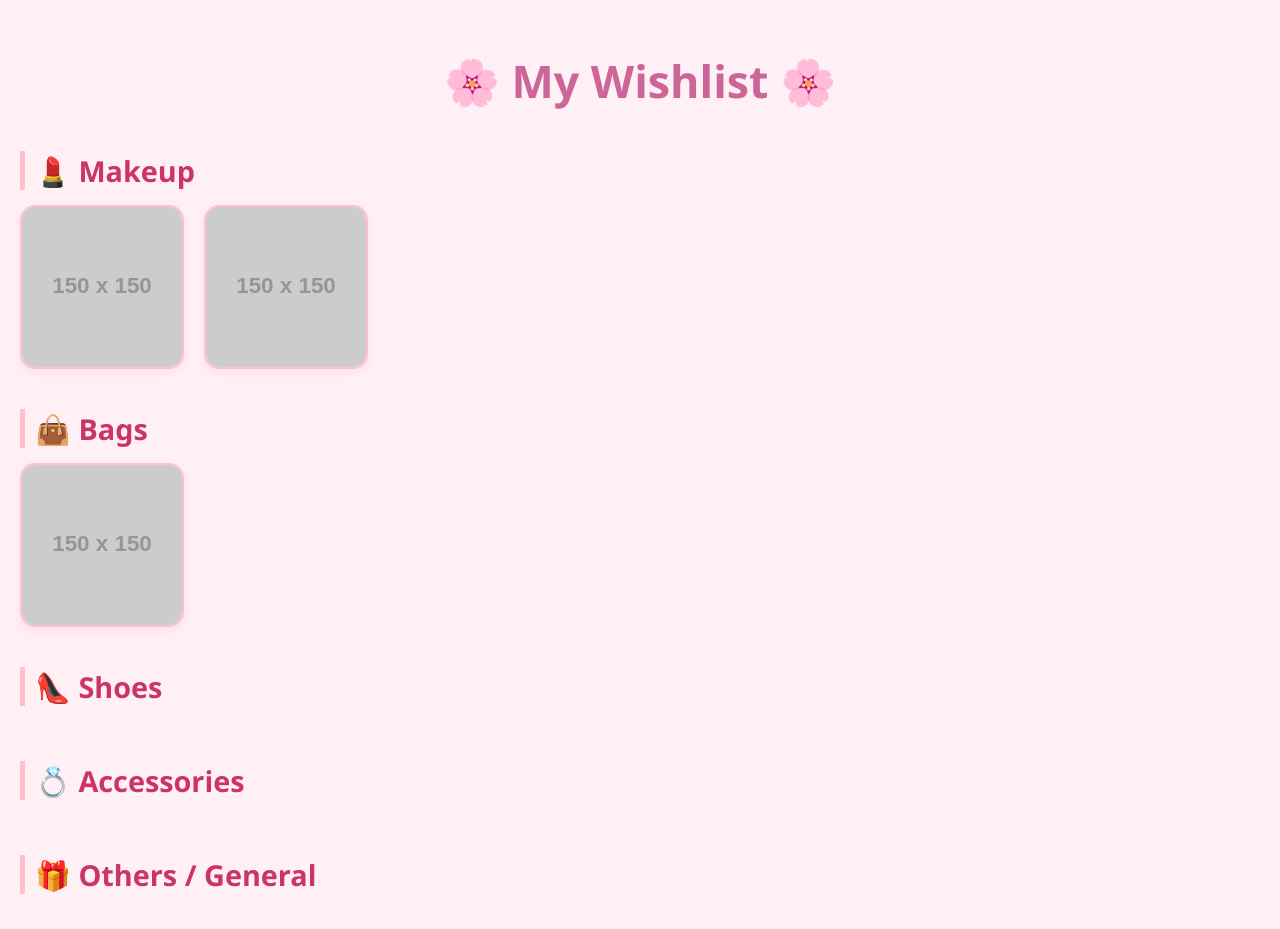
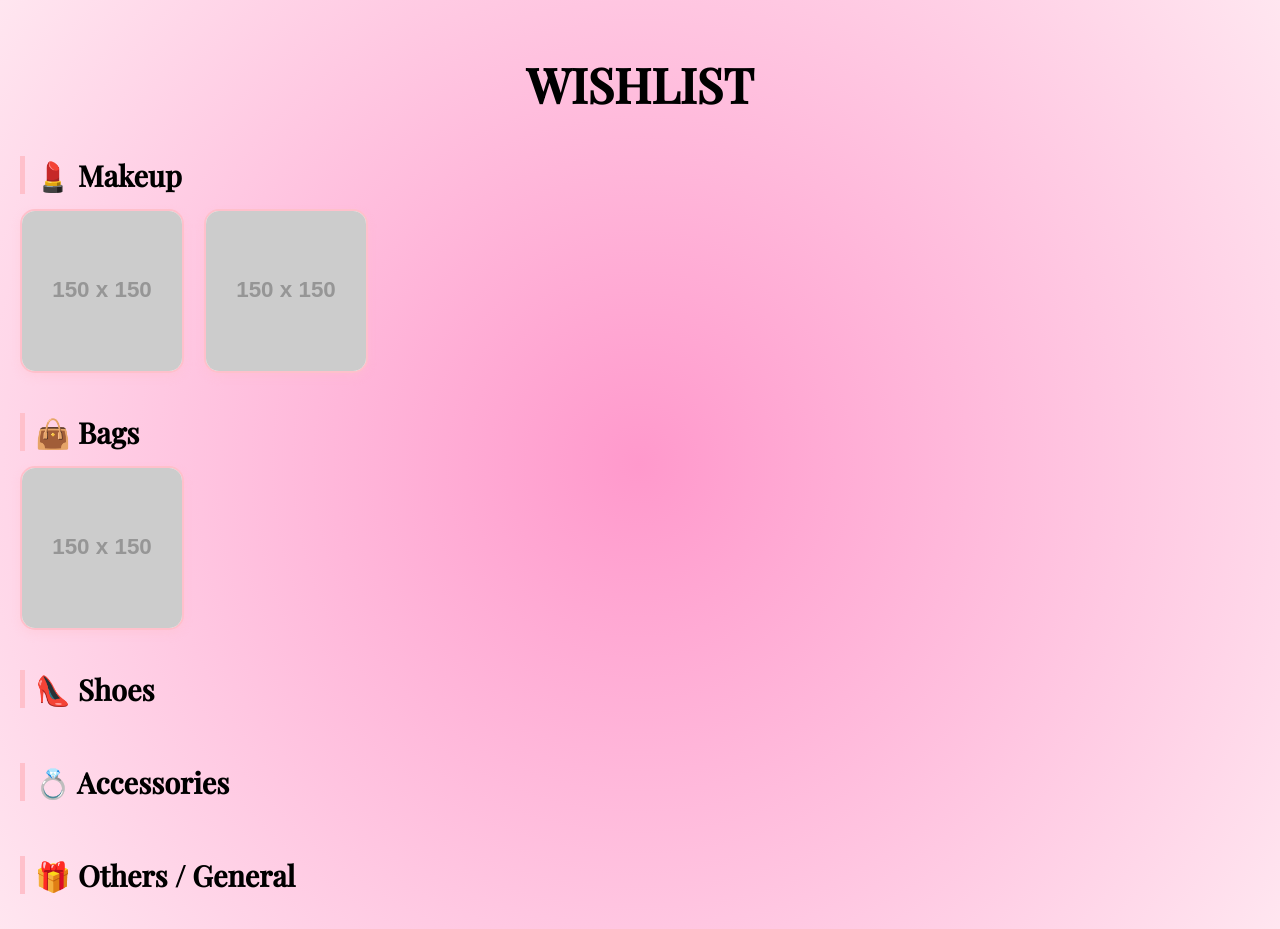
Before and after one commit to ShammaAlketbi4/wishlist, a plain HTML site: page index.html in a window 1280 px wide. Drawn offline with nearby package versions, Linux system fonts and the light colour scheme; placeholder pictures from the web are drawn by us.

Commit message:
Add files via upload

```diff
--- a/index.html
+++ b/index.html
@@ -4,18 +4,18 @@
   <meta charset="UTF-8">
   <meta name="viewport" content="width=device-width, initial-scale=1.0">
   <title>My Wishlist</title>
+  <link href="https://fonts.googleapis.com/css2?family=Playfair+Display:wght@500&display=swap" rel="stylesheet">
   <style>
     body {
-      font-family: 'Segoe UI', sans-serif;
-      background-color: #fff0f5;
-      color: #5e335f;
+      font-family: 'Playfair Display', serif;
+      background: radial-gradient(circle at center, #ff99cc, #ffe6f0);
+      color: black;
       margin: 0;
       padding: 20px;
     }
     h1 {
       text-align: center;
-      font-size: 2.8em;
-      color: #cc6699;
+      font-size: 3em;
       margin-bottom: 10px;
     }
     .category {
@@ -26,7 +26,6 @@
       border-left: 5px solid #ffc0cb;
       padding-left: 10px;
       margin-bottom: 15px;
-      color: #cc3366;
     }
     .items {
       display: flex;
@@ -57,7 +56,7 @@
       width: 100%;
       height: 100%;
       background-color: rgba(255, 255, 255, 0.7);
-      color: #cc0066;
+      color: black;
       font-weight: bold;
       font-size: 18px;
       display: flex;
@@ -69,7 +68,7 @@
   </style>
 </head>
 <body>
-  <h1>🌸 My Wishlist 🌸</h1>
+  <h1>WISHLIST</h1>
 
   <div class="category">
     <h2>💄 Makeup</h2>
```
